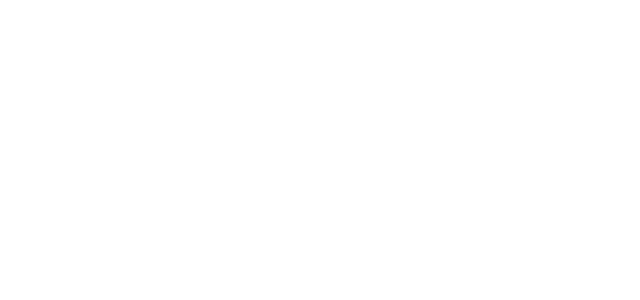
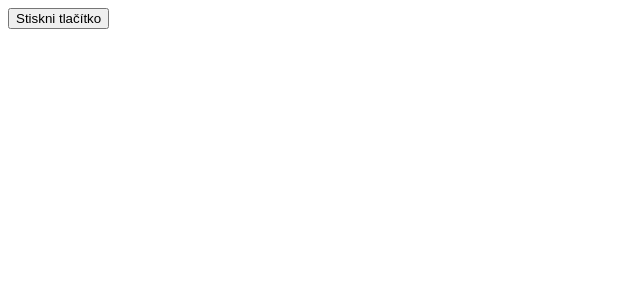
Before and after one commit to kofranek/react-a_ja, a React (Create React App) app: page / in a window 1280 px wide. Shown: the top 300 px of the page, without its empty margins (0-640 px from the left). Built offline with nearby package versions, Linux system fonts and the light colour scheme.

Commit message:
createElement

```diff
--- a/src/index.js
+++ b/src/index.js
@@ -3,6 +3,9 @@ import ReactDOM from 'react-dom';
 import App from './App';
 
 ReactDOM.render(
-<App/>,
+    React.createElement('button', {
+        onClick: () => console.log('CLICK')
+    }, 'Stiskni tlačítko')
+,
   document.getElementById('root')
 );
```
